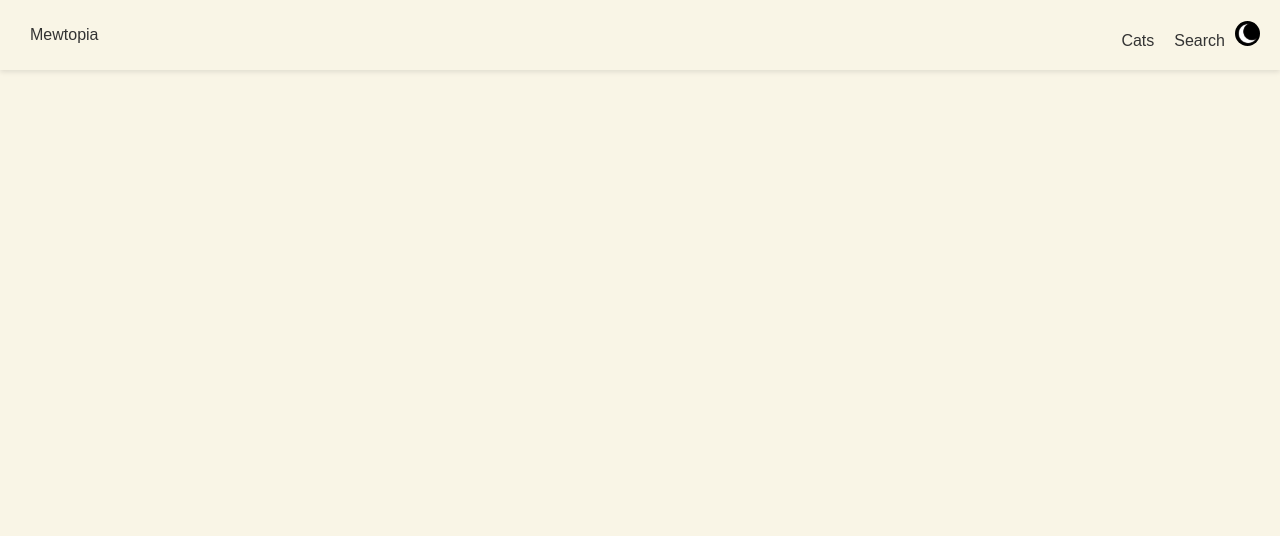
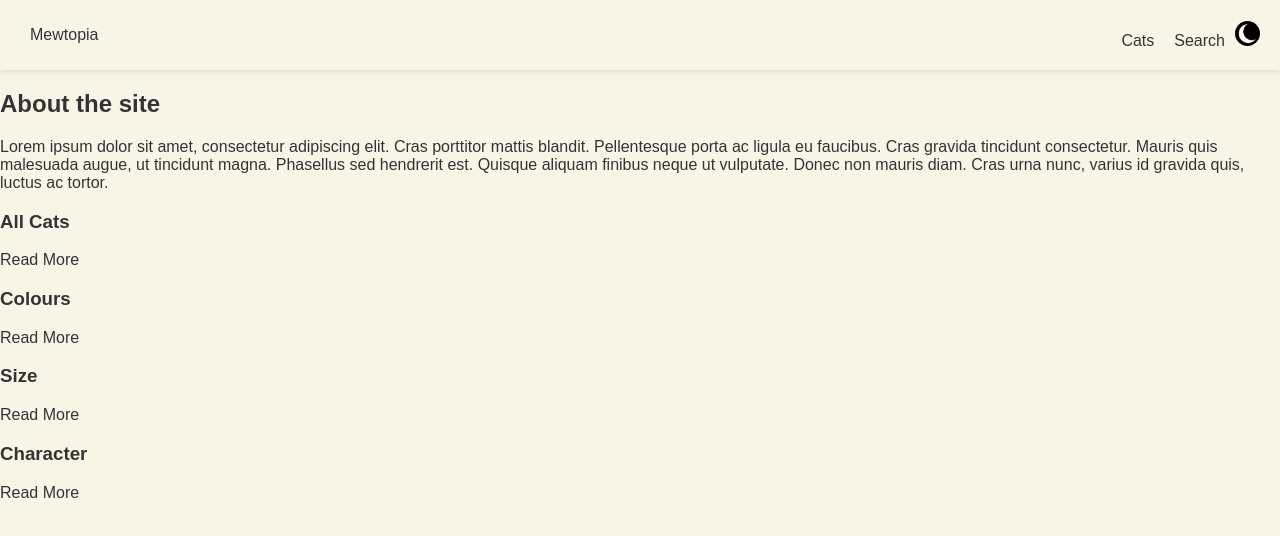
Before and after one commit to Antonzlo/catsprojekti, a React (Vite) app in the folder front/: page / in a window 1280 px wide. Shown: the top 536 px of the page. Built offline with nearby package versions, Linux system fonts and the light colour scheme.

Commit message:
homepagealku

```diff
--- a/front/src/App.jsx
+++ b/front/src/App.jsx
@@ -1,11 +1,13 @@
 import React from 'react';
 import Header from './Header';
+import HomePage from './Homepage';
 import './App.css'
 
 const App = () => {
     return (
         <div>
             <Header />
+            <HomePage/>
             {/* Other components can go here */}
         </div>
     );
--- /dev/null
+++ b/front/src/HomePage.css
@@ -0,0 +1,3 @@
+.category{
+    list-style-type: none;
+}
--- /dev/null
+++ b/front/src/Homepage.jsx
@@ -0,0 +1,39 @@
+import React from 'react';
+import './HomePage.css';
+const HomePage = () => {
+    return (
+        <div className="home-page">
+            <section className="about-section">
+                <h2>About the site</h2>
+                <p>
+                    Lorem ipsum dolor sit amet, consectetur adipiscing elit. Cras porttitor mattis blandit.
+                    Pellentesque porta ac ligula eu faucibus. Cras gravida tincidunt consectetur. Mauris quis
+                    malesuada augue, ut tincidunt magna. Phasellus sed hendrerit est. Quisque aliquam finibus
+                    neque ut vulputate. Donec non mauris diam. Cras urna nunc, varius id gravida quis, luctus ac tortor.
+                </p>
+            </section>
+
+            <section className="categories-section">
+                <div className="category">
+                    <h3>All Cats</h3>
+                    <li>Read More</li>
+                </div>
+                <div className="category">
+                    <h3>Colours</h3>
+                    <li>Read More</li>
+                </div>
+                <div className="category">
+                    <h3>Size</h3>
+                    <li>Read More</li>
+                </div>
+                <div className="category">
+                    <h3>Character</h3>
+                    <li>Read More</li>
+                </div>
+            </section>
+
+        </div>
+    );
+};
+
+export default HomePage;
```
Also changed, not shown: front/src/index.css (line endings or trailing spaces).
